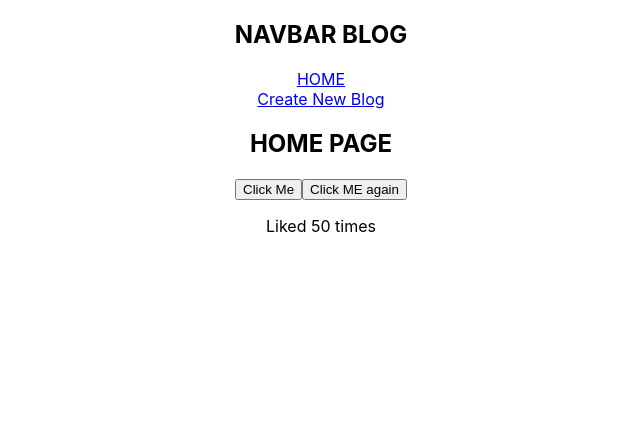
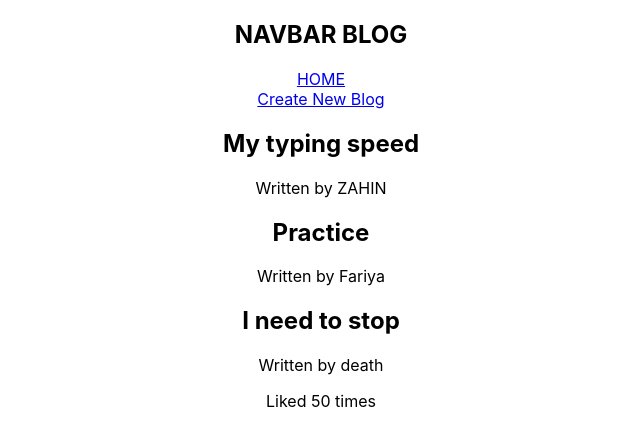
Before and after one commit to jahinbhuiyan/react_practice, a React (Create React App) app in the folder react_practice/: page / in a window 1280 px wide. Shown: the top 446 px of the page, without its empty margins (319-959 px from the left). Built offline with nearby package versions, Linux system fonts and the light colour scheme.

Commit message:
creating list

```diff
--- a/react_practice/src/Home.js
+++ b/react_practice/src/Home.js
@@ -1,17 +1,22 @@
-
+import { useState } from 'react'
 
 const Home = () => {
 
-    const handleClick = () => {
-        console.log("Hello World")
-    }
+    const [blogs, setBlogs] = useState([
+        {title:'My typing speed', body:'is 85wpm', author:'ZAHIN', id:1},
+        {title:'Practice', body:'makes perfect', author:'Fariya', id:2},
+        {title:'I need to stop', body:'using your name', author:'death', id:3}
 
+    ]);
 
     return (
         <div className="home">
-            <h2>HOME PAGE</h2>
-            <button onClick={handleClick}>Click Me</button>
-            <button>Click ME again</button>
+          {blogs.map((blog) => (
+            <div className="blog-preview" key={blog.id}>
+                <h2>{blog.title}</h2>
+                <p>Written by {blog.author}</p>
+            </div>
+          ))}
         </div>
      );
 }
```
